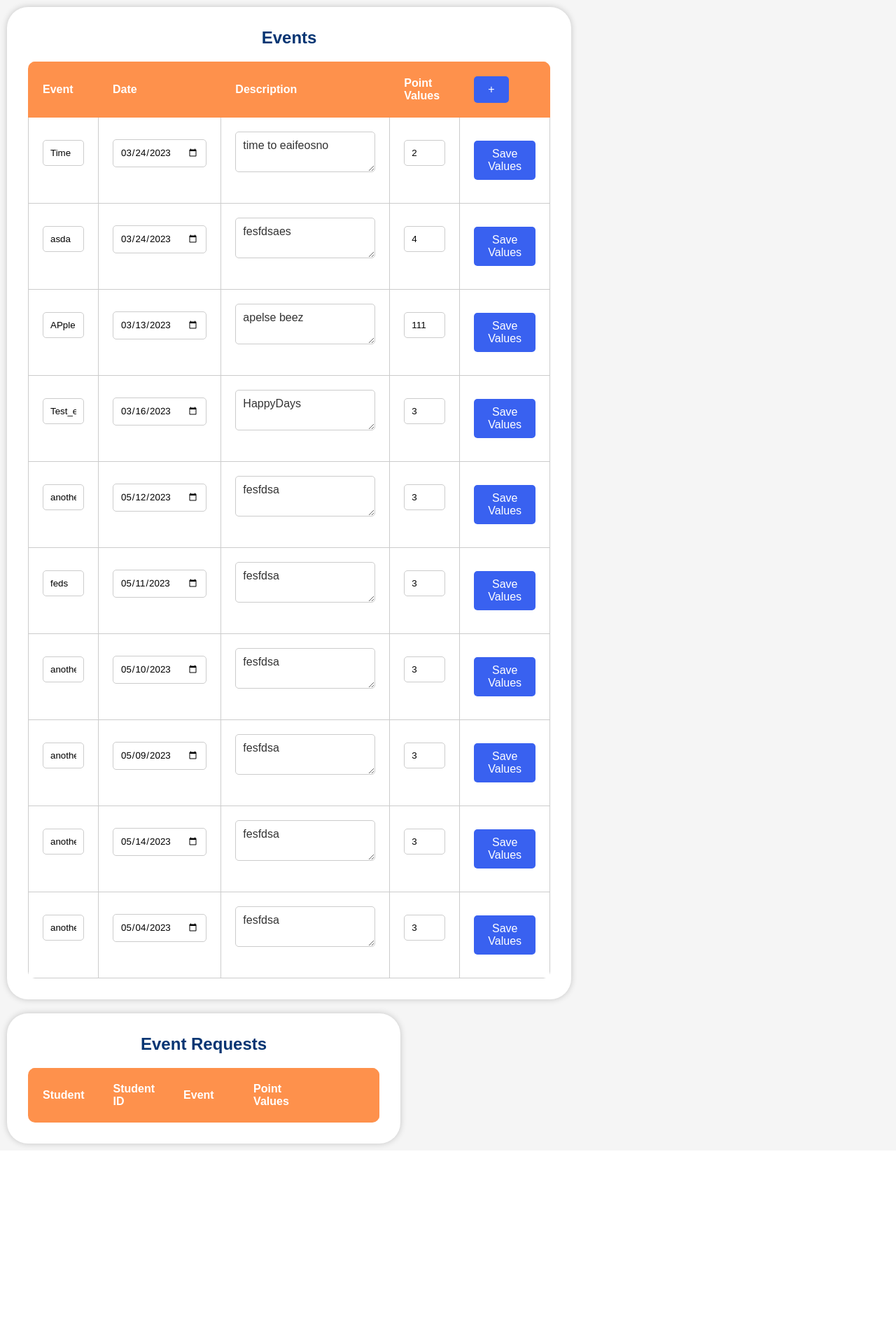
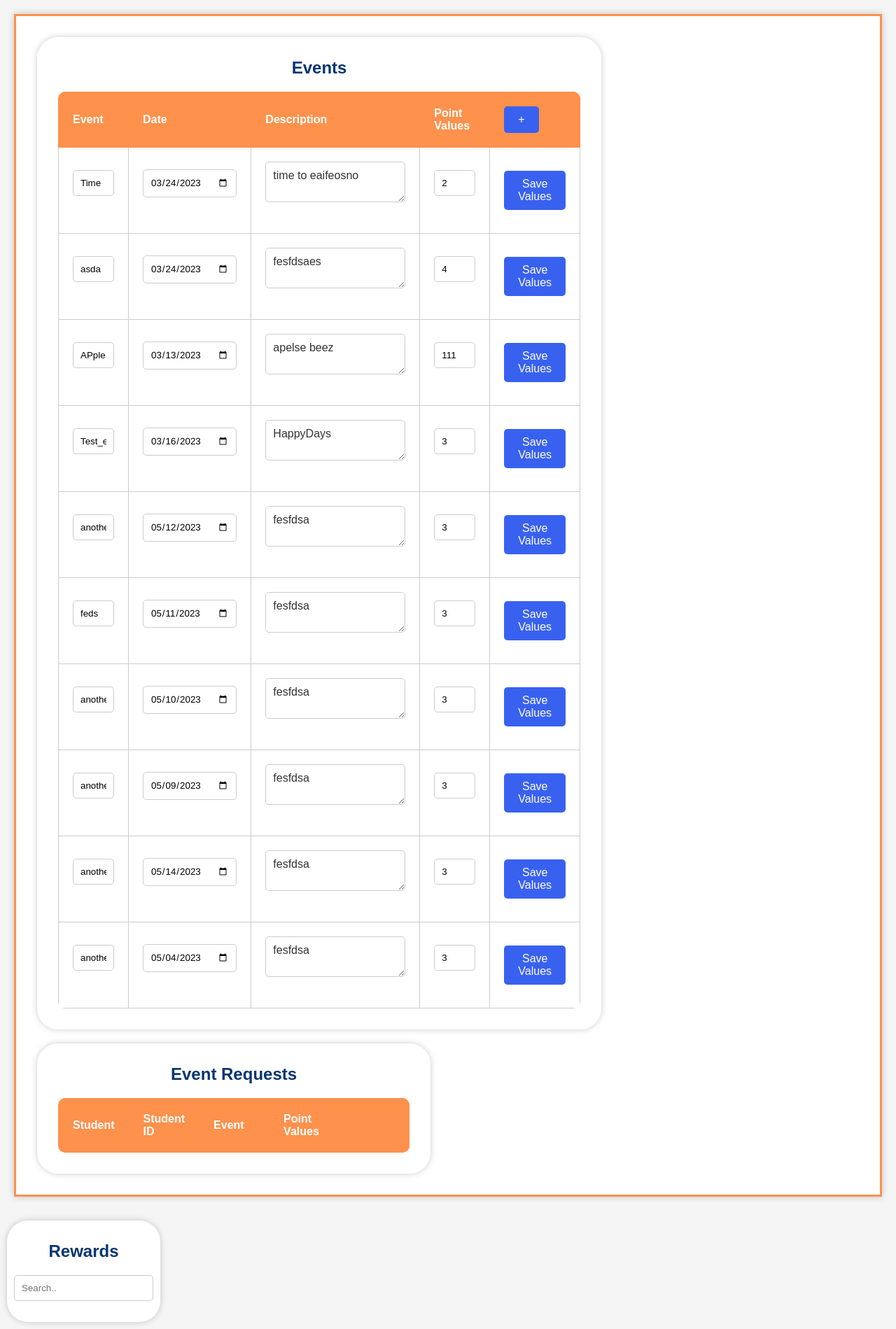
Before and after one commit to KevinAndrawes/BearHub2, a Django app: template BearHubHome/templates/HII/AdminPage.html in a window 1280 px wide. Shown: the part 250-2149 px from the top of the page at 70% size. Before the commit the page ends 1891 px from the top, so only its background shows below. Run offline with Django 4.2, Linux system fonts and the light colour scheme; the template is opened without the code that fills it: values that come from a table or form of the project are taken from there, others are empty; data comes from the database, SQL or seed files in the repository.

Commit message:
fixing some stuff

```diff
--- a/BearHubHome/templates/HII/AdminPage.html
+++ b/BearHubHome/templates/HII/AdminPage.html
@@ -30,6 +30,7 @@
 		<header>
 			<h1>BearHub Admin</h1><!--site header-->
 		</header>
+		<div class="container">
 			<!--table showing list of customizable events-->
 			<div class="containera" style="float: left;">
 				<h2 class="table-title">Events</h2>
@@ -83,6 +84,12 @@
 						</tr>
 					{% endfor %}
 				</table>
+			</div>
+		</div>
+		<br>
+		<div class="containera" style="float: left">
+			<h2 class="table-title">Rewards</h2>
+			<input type="text" placeholder="Search..">
 		</div>
 		<!--javascript link/code-->
 		<script src="{% static 'scripts.js' %}"></script>
@@ -215,6 +222,11 @@
 						location.reload(); // Refresh the page
 					});
 				});
+				button.addEventListener('click', (reward) => {
+					const requestId = button.dataset.requestId;
+					const action = button.dataset.action;
+
+				})
 			});
 		</script>
 	</body>
```
Lines whose indentation alone changed are shown as unchanged.
